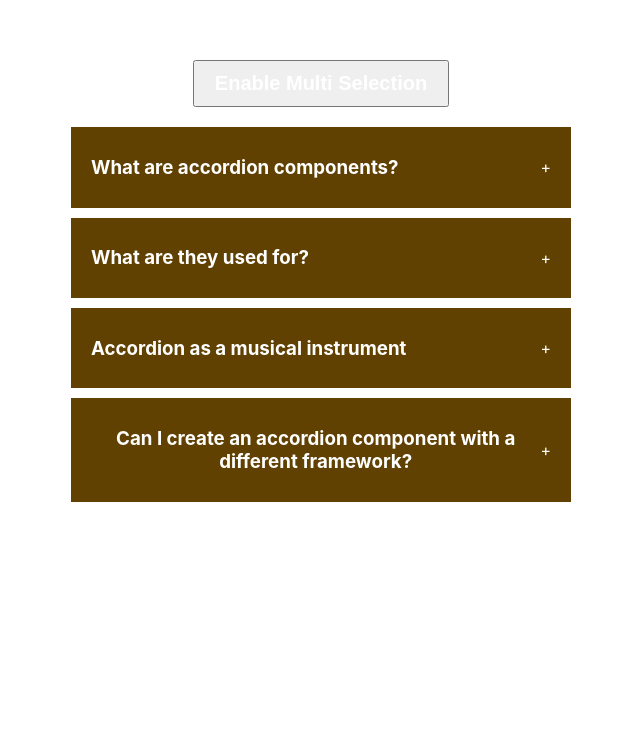
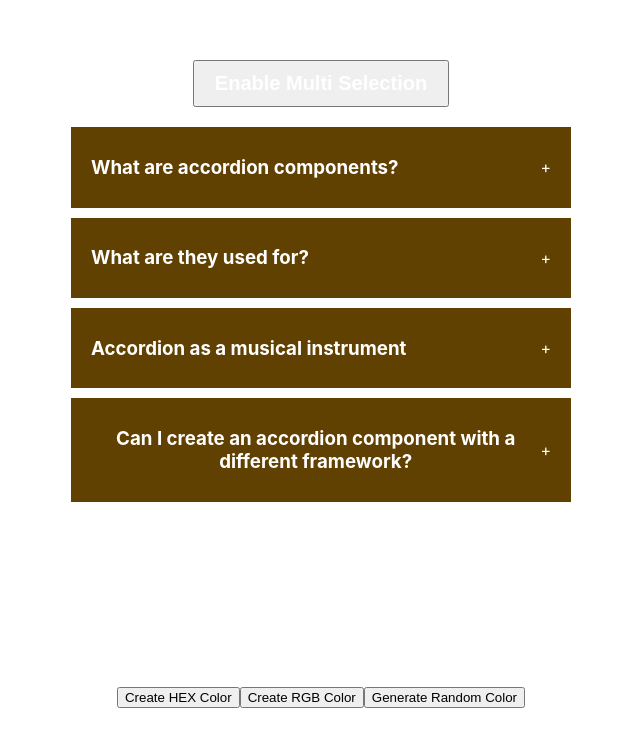
Before and after one commit to kemsguy7/javascript_proj, a React (Create React App) app in the folder react_fcc/: page / in a window 1280 px wide. Shown: the part 114-860 px from the top of the page, without its empty margins (319-959 px from the left). Before the commit the page ends 800 px from the top, so only its background shows below. Built offline with nearby package versions, Linux system fonts and the light colour scheme.

Commit message:
stated random color

```diff
--- a/react_fcc/src/App.js
+++ b/react_fcc/src/App.js
@@ -1,13 +1,17 @@
-import "./App.css";
-import Accordion from "./components/accordion";
+import './App.css'
+import Accordion from './components/accordion'
+import RandomColor from './components/random-color'
 
 function App() {
   return (
     <div className="App">
       {/* Accordion Component */}
       <Accordion />
+
+      {/*  Random color Component */}
+      <RandomColor />
     </div>
-  );
+  )
 }
 
-export default App;
+export default App
--- /dev/null
+++ b/react_fcc/src/components/random-color/index.jsx
@@ -0,0 +1,21 @@
+import { useState } from 'react'
+
+export default function RandomColor() {
+  const [typeOfColor, setTypeOfColor] = useState('hex')
+  const [color, setColor] = useState('#00000')
+
+  return (
+    <div
+      className="App"
+      style={{
+        width: '100vw',
+        height: '100vh',
+        backgroundColor: color,
+      }}
+    >
+      <button>Create HEX Color</button>
+      <button>Create RGB Color</button>
+      <button>Generate Random Color</button>
+    </div>
+  )
+}
```
